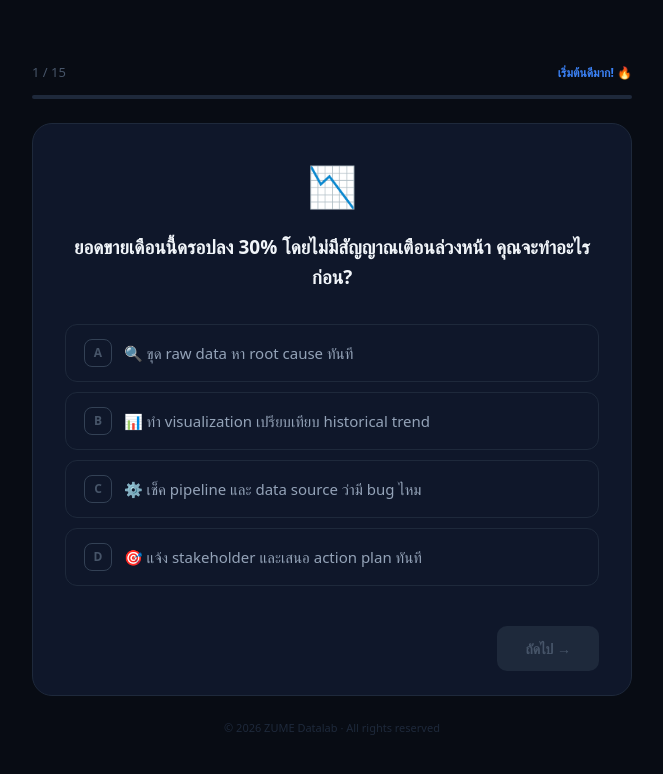
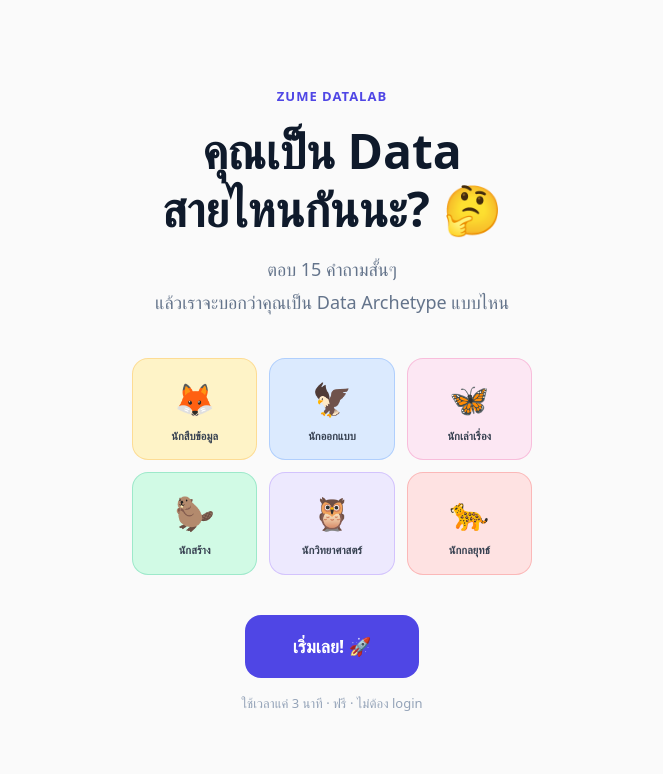
Before and after one commit to ZUME-Work/zume-career-intelligence, a Next.js app: page /archetype in a window 1280 px wide. Shown: the top 774 px of the page, without its empty margins (308-971 px from the left). Built offline with nearby package versions, Linux system fonts and the light colour scheme.

Commit message:
redesign: archetype quiz friendly + larger text + thai labels

```diff
--- a/app/archetype/page.tsx
+++ b/app/archetype/page.tsx
@@ -5,6 +5,7 @@ import { archetypeQuestions, type ArchetypeKey } from '@/lib/archetypeQuestions'
 
 export default function ArchetypePage() {
   const router = useRouter()
+  const [started, setStarted] = useState(false)
   const [current, setCurrent] = useState(0)
   const [selected, setSelected] = useState<number | null>(null)
   const [scores, setScores] = useState<Record<ArchetypeKey, number>>({
@@ -12,11 +13,21 @@ export default function ArchetypePage() {
     engineer: 0, scientist: 0, strategist: 0,
   })
   const [animating, setAnimating] = useState(false)
+
   const q = archetypeQuestions[current]
   const progress = (current / archetypeQuestions.length) * 100
   const isLast = current === archetypeQuestions.length - 1
-  const encouragements = ['เริ่มต้นดีมาก! 🔥','กำลังมาแรง! ⚡','เก่งมากเลย! 💪','ใกล้แล้ว! 🎯','เกือบถึงแล้ว! 🚀','ยอดเยี่ยม! ✨']
-  const encourageIndex = Math.floor((current / archetypeQuestions.length) * encouragements.length)
+
+  const funMessages = [
+    'แค่เลือกสิ่งที่รู้สึกใช่ ไม่มีผิดถูก 😊',
+    'ยังไงก็ไม่มีคำตอบที่แย่นะ 🙌',
+    'เชื่อ first instinct เลย! ⚡',
+    'กำลังเก็ต vibe ของคุณอยู่... 🔍',
+    'ใกล้รู้แล้ว! อีกนิดเดียว 🎯',
+    'เกือบถึงแล้ว! 🚀',
+  ]
+  const msgIndex = Math.min(Math.floor((current / archetypeQuestions.length) * funMessages.length), funMessages.length - 1)
+
   const handleNext = () => {
     if (selected === null || animating) return
     setAnimating(true)
@@ -35,54 +46,179 @@ export default function ArchetypePage() {
       }
     }, 300)
   }
+
+  if (!started) return (
+    <>
+      <style>{`
+        * { box-sizing: border-box; margin: 0; padding: 0; }
+        @keyframes fadeUp { from { opacity: 0; transform: translateY(24px); } to { opacity: 1; transform: translateY(0); } }
+        @keyframes float { 0%,100% { transform: translateY(0); } 50% { transform: translateY(-10px); } }
+        .fade1 { animation: fadeUp 0.5s ease both; }
+        .fade2 { animation: fadeUp 0.5s ease 0.1s both; }
+        .fade3 { animation: fadeUp 0.5s ease 0.2s both; }
+        .fade4 { animation: fadeUp 0.5s ease 0.3s both; }
+        .arch-card { transition: transform 0.2s; cursor: default; }
+        .arch-card:hover { transform: translateY(-6px); }
+        .start-btn { transition: transform 0.15s, box-shadow 0.15s; }
+        .start-btn:hover { transform: translateY(-2px); box-shadow: 0 8px 24px rgba(79,70,229,0.4); }
+      `}</style>
+      <main style={{ minHeight: '100vh', background: '#FAFAFA', fontFamily: 'system-ui, sans-serif', display: 'flex', flexDirection: 'column', alignItems: 'center', justifyContent: 'center', padding: '2rem 1rem' }}>
+
+        <div className="fade1" style={{ fontSize: 13, color: '#4F46E5', fontWeight: 700, letterSpacing: 1, textTransform: 'uppercase', marginBottom: 16 }}>
+          ZUME Datalab
+        </div>
+
+        <div className="fade2" style={{ fontSize: 'clamp(2rem, 6vw, 3rem)', fontWeight: 800, color: '#0F1A2B', textAlign: 'center', lineHeight: 1.2, marginBottom: 16 }}>
+          คุณเป็น Data<br />สายไหนกันนะ? 🤔
+        </div>
+
+        <div className="fade3" style={{ fontSize: 18, color: '#64748B', textAlign: 'center', lineHeight: 1.8, marginBottom: 40, maxWidth: 420 }}>
+          ตอบ 15 คำถามสั้นๆ<br />แล้วเราจะบอกว่าคุณเป็น Data Archetype แบบไหน
+        </div>
+
+        {/* Archetype preview */}
+        <div className="fade3" style={{ display: 'grid', gridTemplateColumns: 'repeat(3, 1fr)', gap: 12, marginBottom: 40, width: '100%', maxWidth: 400 }}>
+          {[
+            { emoji: '🦊', name: 'นักสืบข้อมูล', color: '#FEF3C7', border: '#F59E0B' },
+            { emoji: '🦅', name: 'นักออกแบบ', color: '#DBEAFE', border: '#3B82F6' },
+            { emoji: '🦋', name: 'นักเล่าเรื่อง', color: '#FCE7F3', border: '#EC4899' },
+            { emoji: '🦫', name: 'นักสร้าง', color: '#D1FAE5', border: '#10B981' },
+            { emoji: '🦉', name: 'นักวิทยาศาสตร์', color: '#EDE9FE', border: '#8B5CF6' },
+            { emoji: '🐆', name: 'นักกลยุทธ์', color: '#FEE2E2', border: '#EF4444' },
+          ].map((a) => (
+            <div key={a.name} className="arch-card" style={{ background: a.color, borderRadius: 16, padding: '16px 8px', textAlign: 'center', border: `1.5px solid ${a.border}44` }}>
+              <div style={{ fontSize: 32, marginBottom: 6 }}>{a.emoji}</div>
+              <div style={{ fontSize: 11, color: '#374151', fontWeight: 600, lineHeight: 1.3 }}>{a.name}</div>
+            </div>
+          ))}
+        </div>
+
+        <button className="fade4 start-btn" onClick={() => setStarted(true)} style={{ background: '#4F46E5', color: '#fff', border: 'none', borderRadius: 16, padding: '18px 48px', fontSize: 18, fontWeight: 700, cursor: 'pointer', marginBottom: 16 }}>
+          เริ่มเลย! 🚀
+        </button>
+
+        <div className="fade4" style={{ fontSize: 13, color: '#94A3B8' }}>
+          ใช้เวลาแค่ 3 นาที · ฟรี · ไม่ต้อง login
+        </div>
+
+      </main>
+    </>
+  )
+
   return (
     <>
       <style>{`
         * { box-sizing: border-box; margin: 0; padding: 0; }
-        @keyframes slideIn { from { opacity: 0; transform: translateY(20px); } to { opacity: 1; transform: translateY(0); } }
-        .question-wrap { animation: slideIn 0.35s ease both; }
-        .opt-card { transition: all 0.15s; cursor: pointer; }
-        .opt-card:hover { transform: translateX(4px); }
-        @media (max-width: 640px) {
-          .quiz-inner { padding: 1.25rem 1rem !important; }
-          .scenario-text { font-size: 17px !important; }
+        @keyframes slideIn { from { opacity: 0; transform: translateY(16px); } to { opacity: 1; transform: translateY(0); } }
+        .q-wrap { animation: slideIn 0.3s ease both; }
+        .opt-btn { transition: all 0.15s; cursor: pointer; -webkit-tap-highlight-color: transparent; }
+        .opt-btn:active { transform: scale(0.98); }
+        @media (max-width: 480px) {
+          .q-text { font-size: 18px !important; }
+          .opt-text { font-size: 15px !important; }
+          .quiz-pad { padding: 1.5rem 1rem !important; }
         }
       `}</style>
-      <main style={{ minHeight: '100vh', background: '#080C14', display: 'flex', flexDirection: 'column', alignItems: 'center', justifyContent: 'center', fontFamily: 'system-ui, sans-serif', padding: '1rem' }}>
-        <div style={{ width: '100%', maxWidth: 600, marginBottom: '1.5rem' }}>
-          <div style={{ display: 'flex', justifyContent: 'space-between', alignItems: 'center', marginBottom: '0.75rem' }}>
-            <div style={{ fontSize: 13, color: '#475569' }}>{current + 1} / {archetypeQuestions.length}</div>
-            <div style={{ fontSize: 12, color: '#3B82F6', fontWeight: 600 }}>{encouragements[encourageIndex]}</div>
+      <main style={{ minHeight: '100vh', background: '#FAFAFA', fontFamily: 'system-ui, sans-serif', display: 'flex', flexDirection: 'column', alignItems: 'center', justifyContent: 'center', padding: '1rem' }}>
+
+        {/* Progress */}
+        <div style={{ width: '100%', maxWidth: 560, marginBottom: '1.5rem', padding: '0 4px' }}>
+          <div style={{ display: 'flex', justifyContent: 'space-between', alignItems: 'center', marginBottom: 10 }}>
+            <div style={{ fontSize: 14, color: '#94A3B8', fontWeight: 500 }}>
+              ข้อ {current + 1} จาก {archetypeQuestions.length}
+            </div>
+            <div style={{ fontSize: 13, color: '#4F46E5', fontWeight: 600 }}>
+              {funMessages[msgIndex]}
+            </div>
           </div>
-          <div style={{ height: 4, background: '#1E293B', borderRadius: 2 }}>
-            <div style={{ height: '100%', width: `${progress}%`, background: 'linear-gradient(90deg, #3B82F6, #8B5CF6)', borderRadius: 2, transition: 'width 0.4s ease' }} />
+          <div style={{ height: 6, background: '#E2E8F0', borderRadius: 3 }}>
+            <div style={{ height: '100%', width: `${progress}%`, background: 'linear-gradient(90deg, #4F46E5, #7C3AED)', borderRadius: 3, transition: 'width 0.4s ease' }} />
           </div>
         </div>
-        <div className="question-wrap" style={{ width: '100%', maxWidth: 600, background: '#0F172A', borderRadius: 20, border: '0.5px solid #1E293B', overflow: 'hidden' }}>
-          <div className="quiz-inner" style={{ padding: '2rem 2rem 1.5rem' }}>
-            <div style={{ fontSize: 40, marginBottom: '1rem', textAlign: 'center' }}>{q.emoji}</div>
-            <div className="scenario-text" style={{ fontSize: 19, fontWeight: 600, color: '#F1F5F9', lineHeight: 1.6, textAlign: 'center', marginBottom: '2rem' }}>{q.scenario}</div>
-            <div style={{ display: 'flex', flexDirection: 'column', gap: 10 }}>
+
+        {/* Card */}
+        <div className="q-wrap" style={{ width: '100%', maxWidth: 560, background: '#fff', borderRadius: 24, boxShadow: '0 4px 32px rgba(0,0,0,0.08)', overflow: 'hidden' }}>
+
+          <div className="quiz-pad" style={{ padding: '2rem 1.75rem' }}>
+            {/* Emoji */}
+            <div style={{ fontSize: 48, textAlign: 'center', marginBottom: '1.25rem' }}>
+              {q.emoji}
+            </div>
+
+            {/* Scenario */}
+            <div className="q-text" style={{ fontSize: 20, fontWeight: 700, color: '#0F1A2B', lineHeight: 1.6, textAlign: 'center', marginBottom: '1.75rem' }}>
+              {q.scenario}
+            </div>
+
+            {/* Options */}
+            <div style={{ display: 'flex', flexDirection: 'column', gap: 12 }}>
               {q.options.map((opt, i) => {
                 const isSelected = selected === i
                 return (
-                  <div key={i} className="opt-card" onClick={() => setSelected(i)} style={{ padding: '14px 18px', borderRadius: 12, border: isSelected ? '1.5px solid #3B82F6' : '0.5px solid #1E293B', background: isSelected ? 'rgba(59,130,246,0.12)' : '#0F172A', display: 'flex', alignItems: 'center', gap: 12 }}>
-                    <div style={{ width: 28, height: 28, borderRadius: 8, flexShrink: 0, border: isSelected ? 'none' : '0.5px solid #334155', background: isSelected ? '#3B82F6' : 'transparent', display: 'flex', alignItems: 'center', justifyContent: 'center', fontSize: 12, fontWeight: 600, color: isSelected ? '#fff' : '#475569' }}>
-                      {['A','B','C','D'][i]}
+                  <button
+                    key={i}
+                    className="opt-btn"
+                    onClick={() => setSelected(i)}
+                    style={{
+                      width: '100%',
+                      textAlign: 'left',
+                      padding: '16px 18px',
+                      borderRadius: 14,
+                      border: isSelected ? '2px solid #4F46E5' : '1.5px solid #E2E8F0',
+                      background: isSelected ? '#EEF2FF' : '#F8FAFC',
+                      display: 'flex',
+                      alignItems: 'center',
+                      gap: 14,
+                      cursor: 'pointer',
+                    }}
+                  >
+                    <div style={{
+                      width: 32, height: 32, borderRadius: 10, flexShrink: 0,
+                      background: isSelected ? '#4F46E5' : '#fff',
+                      border: isSelected ? 'none' : '1.5px solid #E2E8F0',
+                      display: 'flex', alignItems: 'center', justifyContent: 'center',
+                      fontSize: 13, fontWeight: 700,
+                      color: isSelected ? '#fff' : '#94A3B8',
+                    }}>
+                      {['A', 'B', 'C', 'D'][i]}
                     </div>
-                    <div style={{ fontSize: 15, color: isSelected ? '#E2E8F0' : '#94A3B8', lineHeight: 1.5 }}>{opt.text}</div>
-                  </div>
+                    <div className="opt-text" style={{ fontSize: 16, color: isSelected ? '#1E1B4B' : '#374151', lineHeight: 1.5, fontWeight: isSelected ? 600 : 400 }}>
+                      {opt.text}
+                    </div>
+                  </button>
                 )
               })}
             </div>
           </div>
-          <div style={{ padding: '1rem 2rem 1.5rem', display: 'flex', justifyContent: 'flex-end' }}>
-            <button onClick={handleNext} disabled={selected === null} style={{ background: selected !== null ? 'linear-gradient(135deg, #3B82F6, #8B5CF6)' : '#1E293B', color: selected !== null ? '#fff' : '#475569', border: 'none', borderRadius: 10, padding: '12px 28px', fontSize: 14, fontWeight: 600, cursor: selected !== null ? 'pointer' : 'default' }}>
-              {isLast ? 'ดูผลลัพธ์ 🎉' : 'ถัดไป →'}
+
+          {/* Footer */}
+          <div style={{ padding: '1rem 1.75rem 1.5rem', background: '#F8FAFC', display: 'flex', justifyContent: 'space-between', alignItems: 'center' }}>
+            <div style={{ fontSize: 13, color: '#CBD5E1' }}>
+              {Array.from({ length: archetypeQuestions.length }).map((_, i) => (
+                <span key={i} style={{ display: 'inline-block', width: 6, height: 6, borderRadius: '50%', background: i < current ? '#4F46E5' : i === current ? '#7C3AED' : '#E2E8F0', margin: '0 2px' }} />
+              ))}
+            </div>
+            <button
+              onClick={handleNext}
+              disabled={selected === null}
+              style={{
+                background: selected !== null ? '#4F46E5' : '#E2E8F0',
+                color: selected !== null ? '#fff' : '#94A3B8',
+                border: 'none', borderRadius: 12,
+                padding: '12px 28px', fontSize: 15, fontWeight: 700,
+                cursor: selected !== null ? 'pointer' : 'default',
+                transition: 'all 0.2s',
+              }}
+            >
+              {isLast ? 'ดูผลลัพธ์ 🎉' : 'ต่อไป →'}
             </button>
           </div>
+
         </div>
-        <div style={{ marginTop: '1.5rem', fontSize: 11, color: '#1E293B' }}>© 2026 ZUME Datalab · All rights reserved</div>
+
+        <div style={{ marginTop: '1.5rem', fontSize: 12, color: '#CBD5E1' }}>
+          © 2026 ZUME Datalab
+        </div>
       </main>
     </>
   )
```
